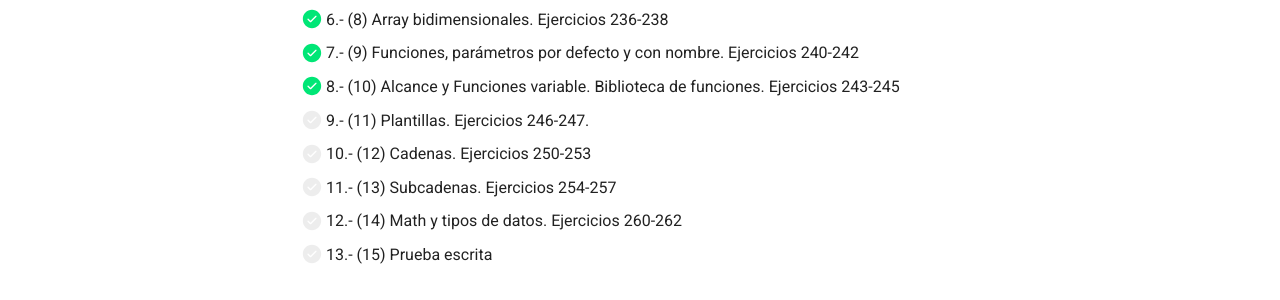
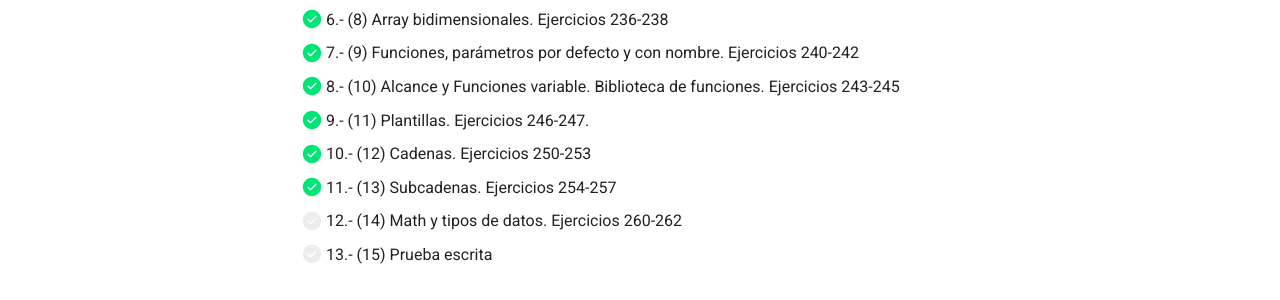
Before and after one commit to elblo/dwes2526, an MkDocs documentation site: the page built from docs/planning.md, in a window 1280 px wide. Shown: the part 542-842 px from the top of the page. Built offline with MkDocs 1.6.1 and Material for MkDocs 9.7.7, drawn with Linux system fonts in a browser that asks for light colours.

```diff
--- a/docs/planning.md
+++ b/docs/planning.md
@@ -15,9 +15,9 @@
 - [X] 6.- (8) Array bidimensionales. Ejercicios 236-238
 - [X] 7.- (9) Funciones, parámetros por defecto y con nombre. Ejercicios 240-242
 - [X] 8.- (10) Alcance y Funciones variable. Biblioteca de funciones. Ejercicios 243-245
-- [ ] 9.- (11) Plantillas. Ejercicios 246-247.
-- [ ] 10.- (12) Cadenas. Ejercicios 250-253
-- [ ] 11.- (13) Subcadenas. Ejercicios 254-257
+- [X] 9.- (11) Plantillas. Ejercicios 246-247.
+- [X] 10.- (12) Cadenas. Ejercicios 250-253
+- [X] 11.- (13) Subcadenas. Ejercicios 254-257
 - [ ] 12.- (14) Math y tipos de datos. Ejercicios 260-262
 - [ ] 13.- (15) Prueba escrita
 
```
